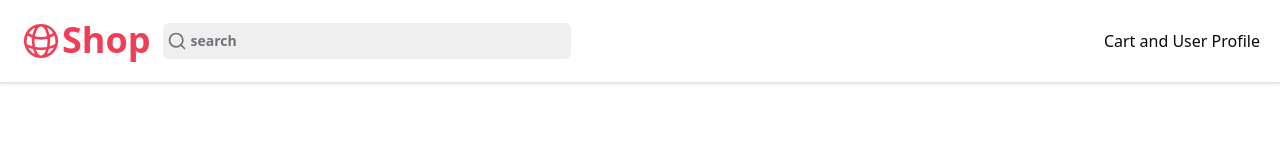
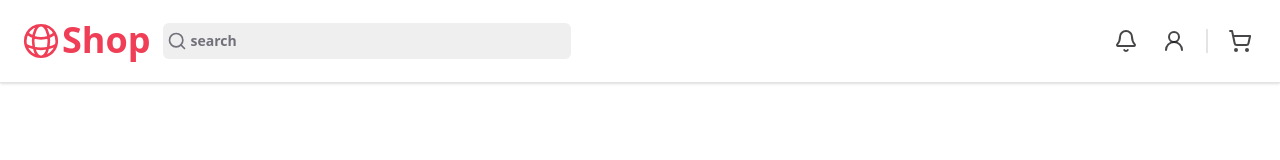
Before and after one commit to hossein-jorfi/Shop-Next.js, a Next.js app: page / in a window 1280 px wide. Shown: the top 160 px of the page. Built offline with nearby package versions, Linux system fonts and the light colour scheme.

Commit message:
NavItemWraper

```diff
--- a/src/components/sections/top-nav/top-section.tsx
+++ b/src/components/sections/top-nav/top-section.tsx
@@ -1,5 +1,7 @@
+import Search from "./nav-search";
 import { GlobeAltIcon } from "@heroicons/react/24/outline";
-import Search from "./nav-search";
+import { UserRound, Bell, ShoppingCart } from "lucide-react";
+import { ReactNode } from "react";
 
 const TopSection = () => {
   return (
@@ -11,9 +13,31 @@ const TopSection = () => {
         </div>
         <Search />
       </div>
-      <div>Cart and User Profile</div>
+
+      <div className="flex gap-3 items-center text-primary/80">
+        <div className="flex gap-2 items-center">
+          <NavItemWraper>
+            <Bell />
+          </NavItemWraper>
+          <NavItemWraper>
+            <UserRound />
+          </NavItemWraper>
+        </div>
+        <div className="h-6 border w-[1px]" />
+        <NavItemWraper>
+          <ShoppingCart />
+        </NavItemWraper>
+      </div>
     </div>
   );
 };
 
 export default TopSection;
+
+const NavItemWraper = ({ children }: { children: ReactNode }) => {
+  return (
+    <div className="rounded-full p-2 inline-flex items-center justify-center gap-2 whitespace-nowrap text-sm font-medium transition-colors disabled:opacity-50 hover:bg-accent hover:text-accent-foreground cursor-pointer">
+      {children}
+    </div>
+  );
+};
```
